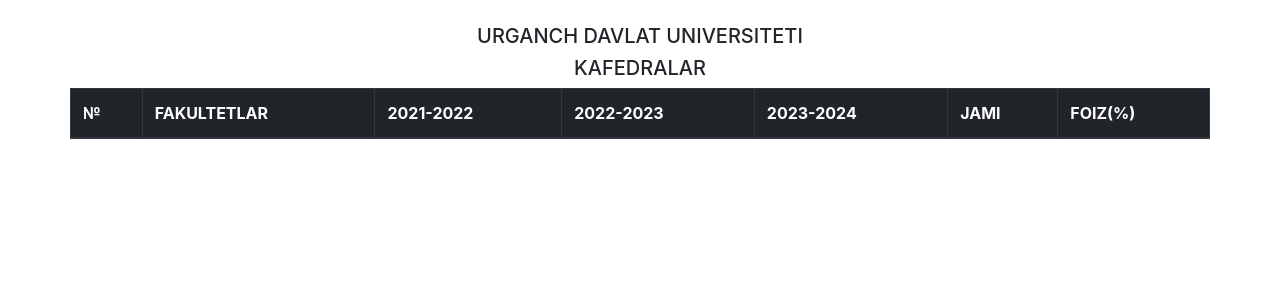
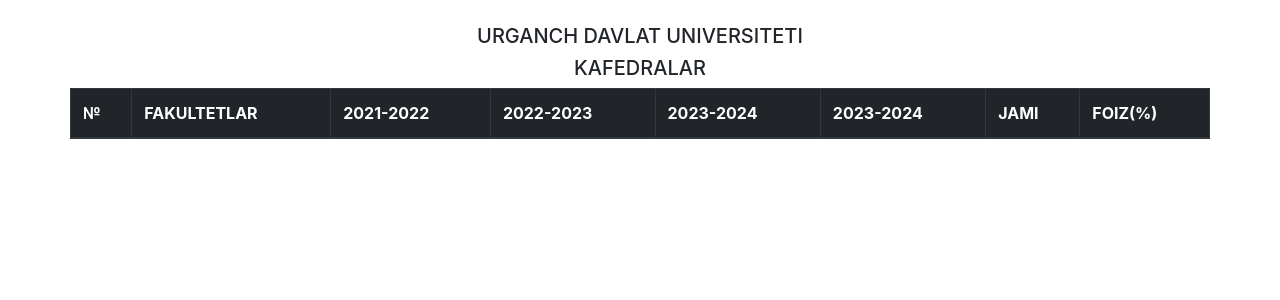
Before and after one commit to SapayevSapaboy/SQLORM, a Django app: template templates/oquv_yili.html in a window 1280 px wide. Shown: the top 300 px of the page. Run offline with Django 4.2, Linux system fonts and the light colour scheme; the template is opened without the code that fills it, so the values that code supplies are empty.

Commit message:
table <th> qushildi

```diff
--- a/templates/oquv_yili.html
+++ b/templates/oquv_yili.html
@@ -26,6 +26,7 @@
                     <th scope="col">2021-2022</th>
                     <th scope="col">2022-2023</th>
                     <th scope="col">2023-2024</th>
+                    <th scope="col">2023-2024</th>
                     <th scope="col">JAMI</th>
                     <th scope="col">FOIZ(%)</th>
                 </tr>
@@ -35,6 +36,7 @@
                     <tr>
                         <td>{{ forloop.counter }}</td>
                         <td>{{ s.name }}</td>
+                        <td></td>
                         <td></td>
                         <td></td>
                         <td></td>
```
